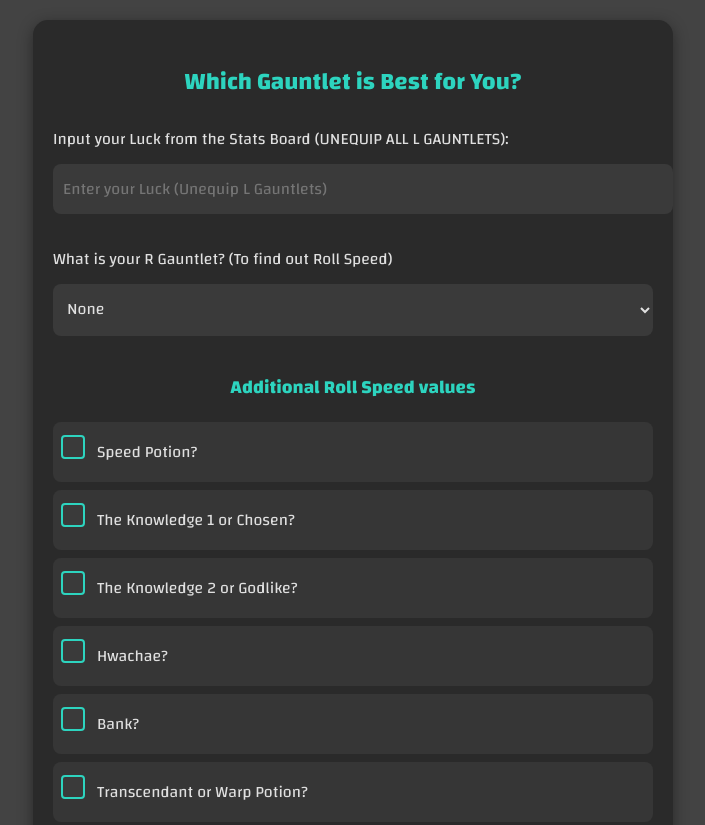
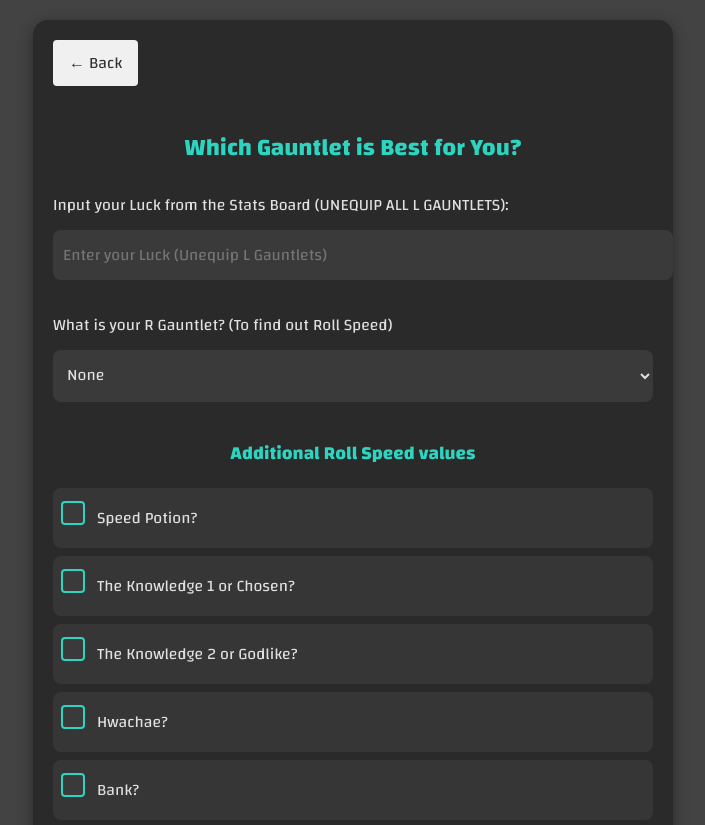
Before and after one commit to catwhole/catwhole.github.io, a plain HTML site: page solsrng gauntlet luck/solsrng gauntlet luck.html in a window 1280 px wide. Shown: the top 825 px of the page, without its empty margins (287-992 px from the left). Drawn offline with Linux system fonts and the light colour scheme.

Commit message:
back buttons

```diff
--- a/solsrng aura calculator/solsrng aura calculator.css
+++ b/solsrng aura calculator/solsrng aura calculator.css
@@ -299,3 +299,18 @@ button:hover {
 .bt-checkbox-container label {
     display: none;
 }
+
+.back-button {
+    display: inline-block;
+    text-decoration: none;
+    color: #333;
+    margin-bottom: 20px;
+    padding: 8px 16px;
+    border-radius: 4px;
+    background: #f0f0f0;
+    transition: background 0.2s;
+}
+
+.back-button:hover {
+    background: #e0e0e0;
+}
--- a/solsrng gauntlet luck/solsrng gauntlet luck.css
+++ b/solsrng gauntlet luck/solsrng gauntlet luck.css
@@ -258,3 +258,18 @@ button:hover {
 #myModal p {
     margin: 0 0 10px;
 }
+
+.back-button {
+    display: inline-block;
+    text-decoration: none;
+    color: #333;
+    margin-bottom: 20px;
+    padding: 8px 16px;
+    border-radius: 4px;
+    background: #f0f0f0;
+    transition: background 0.2s;
+}
+
+.back-button:hover {
+    background: #e0e0e0;
+}
--- a/solsrng gauntlet luck/solsrng gauntlet luck.html
+++ b/solsrng gauntlet luck/solsrng gauntlet luck.html
@@ -11,6 +11,7 @@
 </head>
 <body>
     <div class="container">
+        <a href="../index.html" class="back-button">← Back</a>
         <h2>Which Gauntlet is Best for You?</h2>
 
         <!-- Input for Luck -->
```
Also changed, not shown: solsrng aura calculator/solsrng aura calculator.html (+1 -0 lines), style.css (+7 -0 lines).
